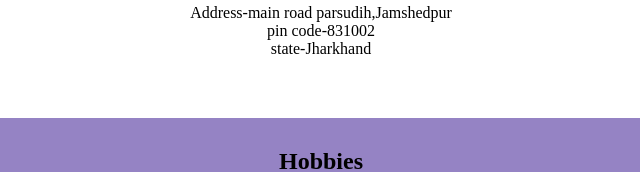
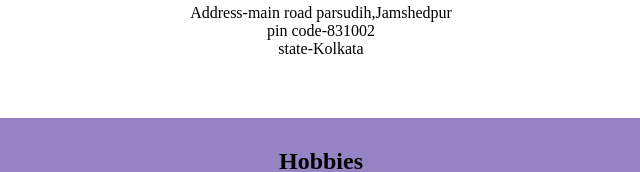
Before and after one commit to DebnarayanDutta/First-project, a plain HTML site: page about.html in a window 1280 px wide. Shown: the part 205-377 px from the top of the page, 319-959 px from the left. Drawn offline with Linux system fonts and the light colour scheme.

Commit message:
state changed

```diff
--- a/about.html
+++ b/about.html
@@ -20,7 +20,7 @@
     <p>Contact No-000000000</p>
     <p>Address-main road parsudih,Jamshedpur</p>
     <p>pin code-831002</p>
-    <p>state-Jharkhand</p>
+    <p>state-Kolkata</p>
 </div>
 <div class ="hobbies">
     <h2>Hobbies</h2>
```
